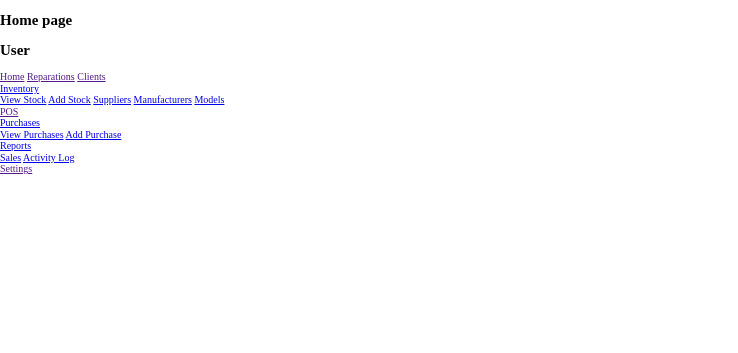
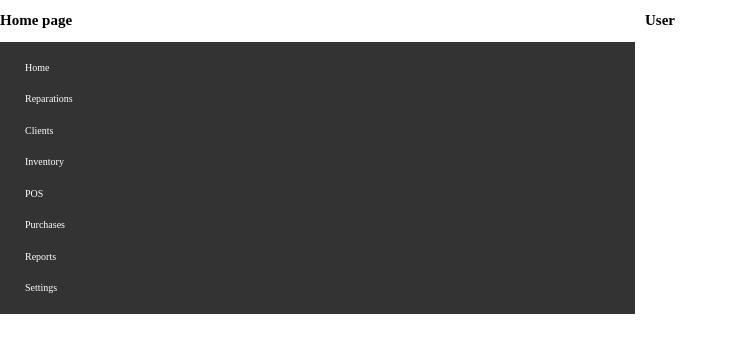
Before and after one commit to YukioYoko/Django_proyect, a Django app: template sos/main/templates/home.html in a window 1280 px wide. Shown: the part 82-435 px from the top of the page, without its empty margins (0-738 px from the left). Run offline with Django 3.2, Linux system fonts and the light colour scheme; the template is opened without the code that fills it, so the values that code supplies are empty.

Commit message:
admin_home/nav_start

```diff
--- a/sos/main/templates/home.html
+++ b/sos/main/templates/home.html
@@ -3,15 +3,15 @@ rel="stylesheet" type="text/css" href="{% static "Css/normalize.css" %}" />
 <link rel="stylesheet" type="text/css" href="{% static "Css/admin_home.css" %}" />
 {% endblock css %} {% block content %}
 
-<section>
+<section class="container_m">
     <div>
         <h2>Home page</h2>
     </div>
     <div>
         <h2>User</h2>
     </div>
-    <div>
-        <nav>
+    <div >
+        <nav class="container_menu">
             <a href="">Home</a>
             <a href="">Reparations</a>
             <a href="">Clients</a>
--- a/sos/sos/static/Css/admin_home.css
+++ b/sos/sos/static/Css/admin_home.css
@@ -10,3 +10,53 @@
 html{
     font-size: 62.5%;
 }
+
+/* Menu de navegacion */
+.container_m {
+    display: grid;
+    column-gap: 1rem;
+    grid-template-columns: 1fr 1fr;
+    grid-template-rows: auto;
+}
+
+.container_m h2 {
+    grid-column: (1) ;
+}
+
+.container_menu{
+    display: flex;
+    flex-direction: column;
+}
+
+nav {
+    background-color: #333;
+    padding: 10px;
+}
+
+/* Estilos para los elementos del menú */
+nav a {
+    color: white;
+    text-decoration: none;
+    padding: 10px;
+    margin: 0 5px;
+    display: inline-block;
+}
+
+/* Estilos para los elementos del menú desplegable */
+nav .dropdown {
+    position: relative;
+    display: inline-block;
+}
+
+nav .dropdown-content {
+    display: none;
+    position: absolute;
+    background-color: #555;
+    min-width: 160px;
+    box-shadow: 0px 8px 16px 0px rgba(0,0,0,0.2);
+    z-index: 1;
+}
+
+nav .dropdown:hover .dropdown-content {
+    display: block;
+}
```
